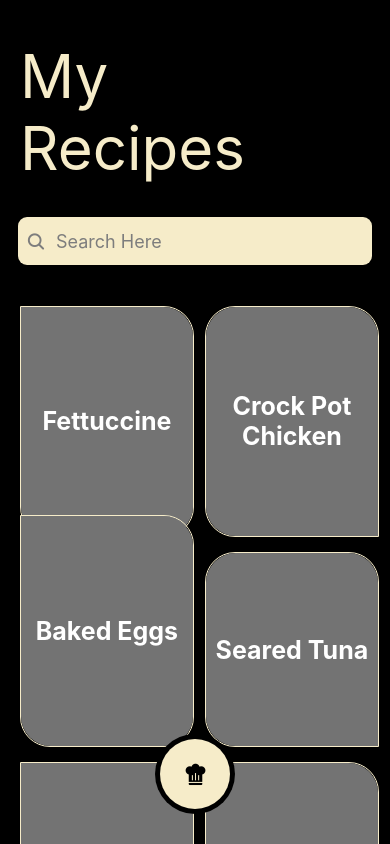
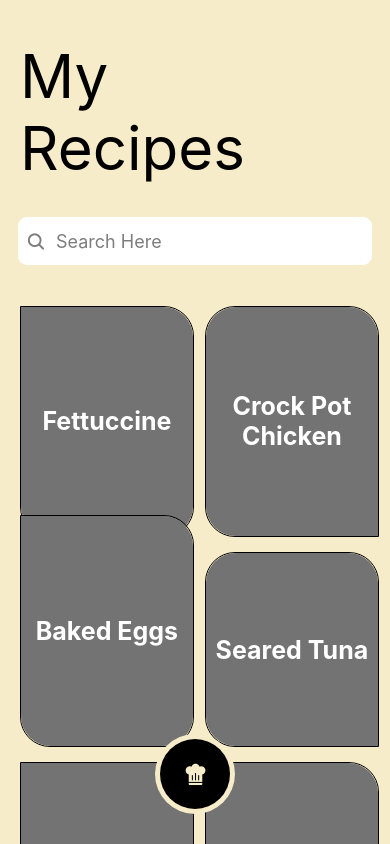
Before and after one commit to gaurav712/Kitchen-Diary, a React Native app: screen / in a window 390 px wide. Built offline with nearby package versions, Linux system fonts and the light colour scheme.

Commit message:
automatically pick the system theme

```diff
--- a/src/App.tsx
+++ b/src/App.tsx
@@ -1,6 +1,6 @@
 import {NavigationContainer} from '@react-navigation/native';
 import React, {useEffect, useState} from 'react';
-import {SafeAreaView, StatusBar} from 'react-native';
+import {SafeAreaView, StatusBar, useColorScheme} from 'react-native';
 import BootSplash from 'react-native-bootsplash';
 import {ITheme} from './@types/contexts/types';
 import dark from './constants/colorschemes/dark';
@@ -14,6 +14,14 @@ const App = () => {
   }, []);
 
   const [theme, setTheme] = useState(dark);
+
+  const colorscheme = useColorScheme();
+
+  useEffect(() => {
+    if (colorscheme) {
+      setTheme(colorscheme === 'light' ? light : dark);
+    }
+  }, [colorscheme]);
 
   return (
     <ThemeContext.Provider
```
